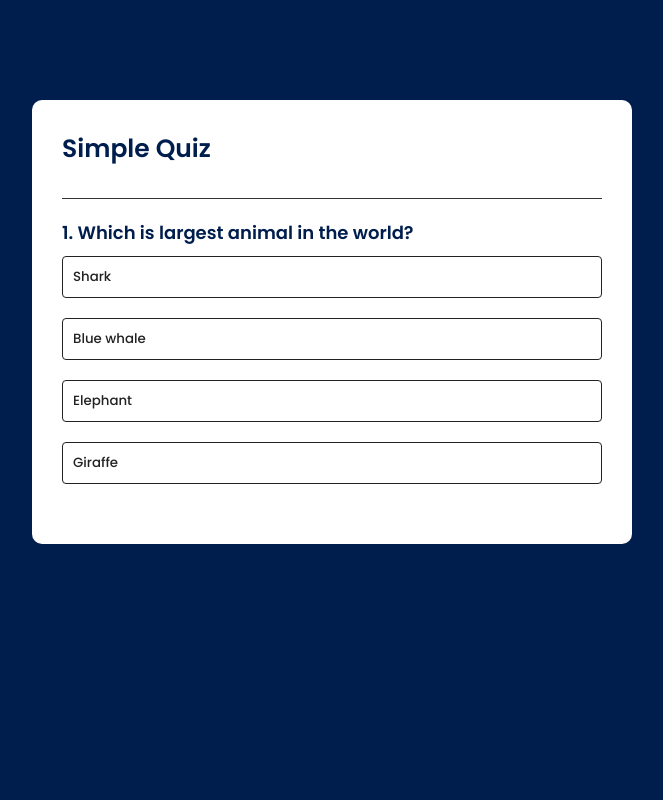
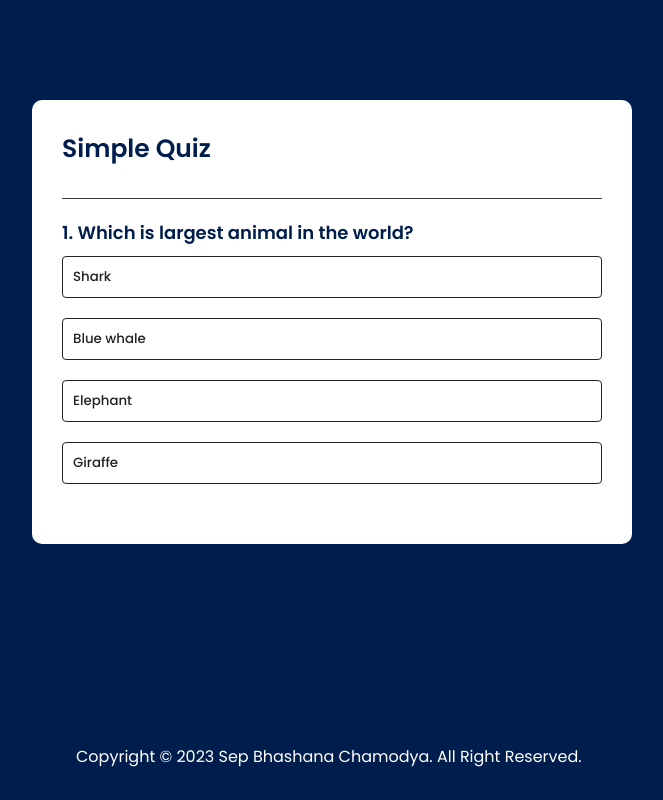
Before and after one commit to bhashana99/quiz-app, a plain HTML site: page index.html in a window 1280 px wide. Shown: the whole page, without its empty margins (308-971 px from the left). Drawn offline with Linux system fonts and the light colour scheme.

Commit message:
add footer

```diff
--- a/index.html
+++ b/index.html
@@ -21,6 +21,9 @@
         </div>
     </div>
 
+    <footer>
+        <p>Copyright &#169; 2023 Sep  Bhashana Chamodya. All Right Reserved. </p>
+    </footer>
     <script src="./script.js"></script>
 </body>
 </html>
--- a/style.css
+++ b/style.css
@@ -87,3 +87,12 @@ body{
 .incorrect{
     background: #ff9393;
 }
+footer{
+    position: relative;
+}
+footer p{
+    position: absolute;
+    top: 200px;
+    left: 30%;
+    color: #fff;
+}
```
